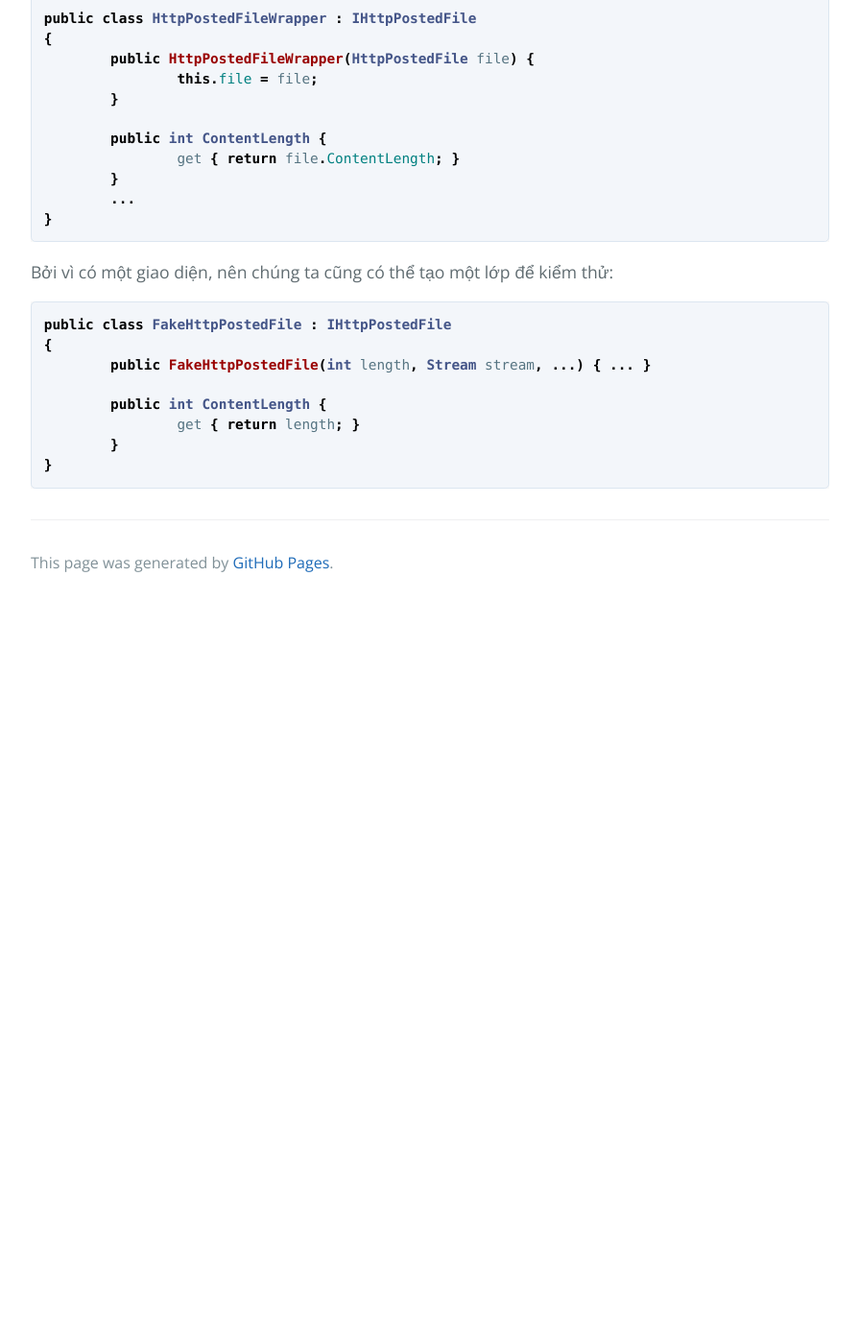
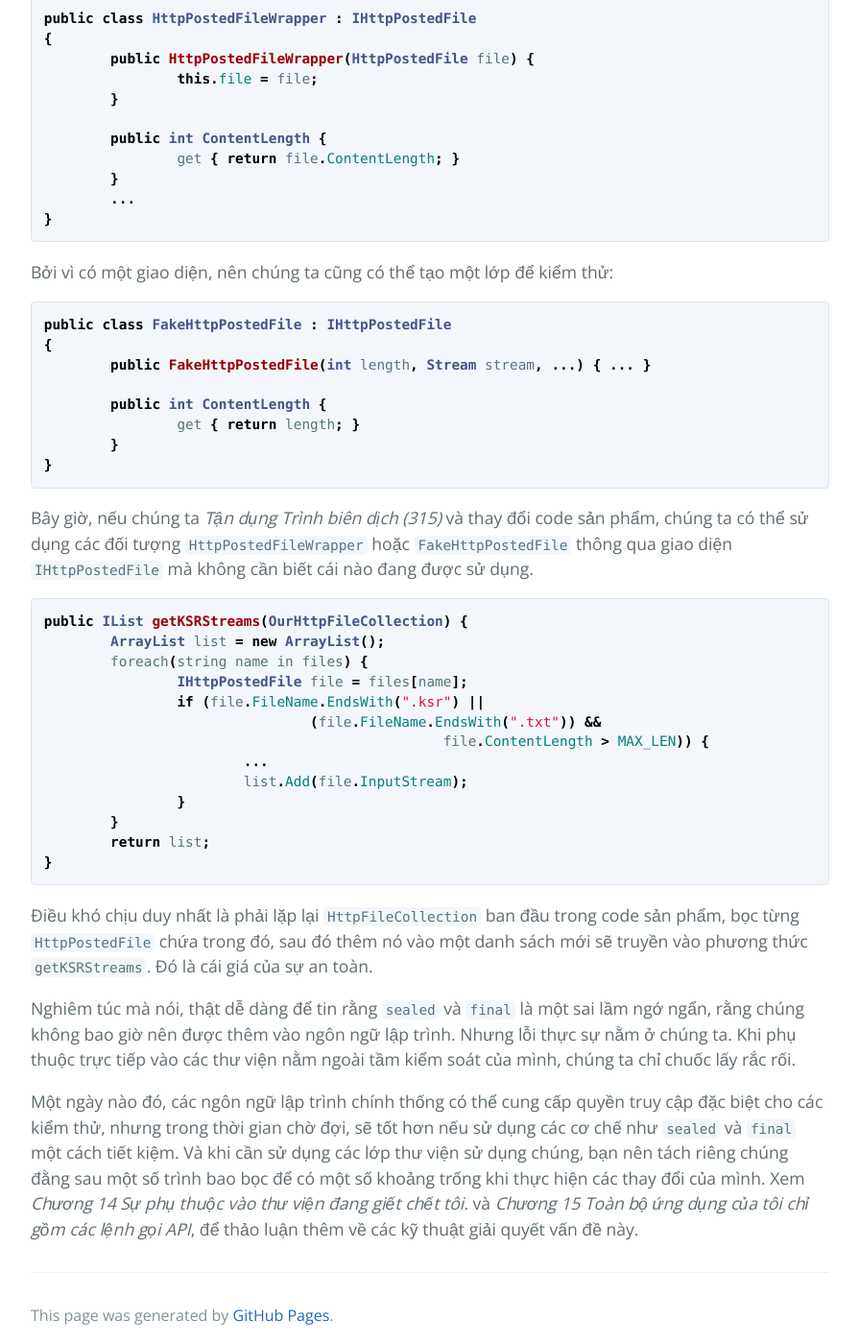
Before and after one commit to HaiBV/haibv.github.io, a Jekyll site: the page built from working-effectively-with-legacy-code/chapter-10-i-cant-run-this-method-in-a-test-harness.md, in a window 1280 px wide and 1400 px high, scrolled down 6862 px. Shown: the whole window at 96% size, without its empty margins (192-1087 px from the left). Built offline with Jekyll 4.4.1, drawn with Linux system fonts in a browser that asks for light colours; our own code applies the rules of GitHub Pages for plain Markdown files; before the commit the page ends 7492 px from its top, so only the background shows below that.

Commit message:
Book - Working Efectively with Legacy Code - P2 - C10

````diff
--- a/working-effectively-with-legacy-code/chapter-10-i-cant-run-this-method-in-a-test-harness.md
+++ b/working-effectively-with-legacy-code/chapter-10-i-cant-run-this-method-in-a-test-harness.md
@@ -177,3 +177,27 @@ public class FakeHttpPostedFile : IHttpPostedFile
 	}
 }
 ```
+
+Bây giờ, nếu chúng ta _Tận dụng Trình biên dịch (315)_ và thay đổi code sản phẩm, chúng ta có thể sử dụng các đối tượng `HttpPostedFileWrapper` hoặc `FakeHttpPostedFile` thông qua giao diện `IHttpPostedFile` mà không cần biết cái nào đang được sử dụng.
+
+```java
+public IList getKSRStreams(OurHttpFileCollection) {
+	ArrayList list = new ArrayList();
+	foreach(string name in files) {
+		IHttpPostedFile file = files[name];
+		if (file.FileName.EndsWith(".ksr") ||
+				(file.FileName.EndsWith(".txt")) &&
+						file.ContentLength > MAX_LEN)) {
+			...
+			list.Add(file.InputStream);
+		}
+	}
+	return list;
+}
+```
+
+Điều khó chịu duy nhất là phải lặp lại `HttpFileCollection` ban đầu trong code sản phẩm, bọc từng `HttpPostedFile` chứa trong đó, sau đó thêm nó vào một danh sách mới sẽ truyền vào phương thức `getKSRStreams`. Đó là cái giá của sự an toàn.
+
+Nghiêm túc mà nói, thật dễ dàng để tin rằng `sealed` và `final` là một sai lầm ngớ ngẩn, rằng chúng không bao giờ nên được thêm vào ngôn ngữ lập trình. Nhưng lỗi thực sự nằm ở chúng ta. Khi phụ thuộc trực tiếp vào các thư viện nằm ngoài tầm kiểm soát của mình, chúng ta chỉ chuốc lấy rắc rối.
+
+Một ngày nào đó, các ngôn ngữ lập trình chính thống có thể cung cấp quyền truy cập đặc biệt cho các kiểm thử, nhưng trong thời gian chờ đợi, sẽ tốt hơn nếu sử dụng các cơ chế như `sealed` và `final` một cách tiết kiệm. Và khi cần sử dụng các lớp thư viện sử dụng chúng, bạn nên tách riêng chúng đằng sau một số trình bao bọc để có một số khoảng trống khi thực hiện các thay đổi của mình. Xem _Chương 14 Sự phụ thuộc vào thư viện đang giết chết tôi._ và _Chương 15 Toàn bộ ứng dụng của tôi chỉ gồm các lệnh gọi API_, để thảo luận thêm về các kỹ thuật giải quyết vấn đề này.
````
